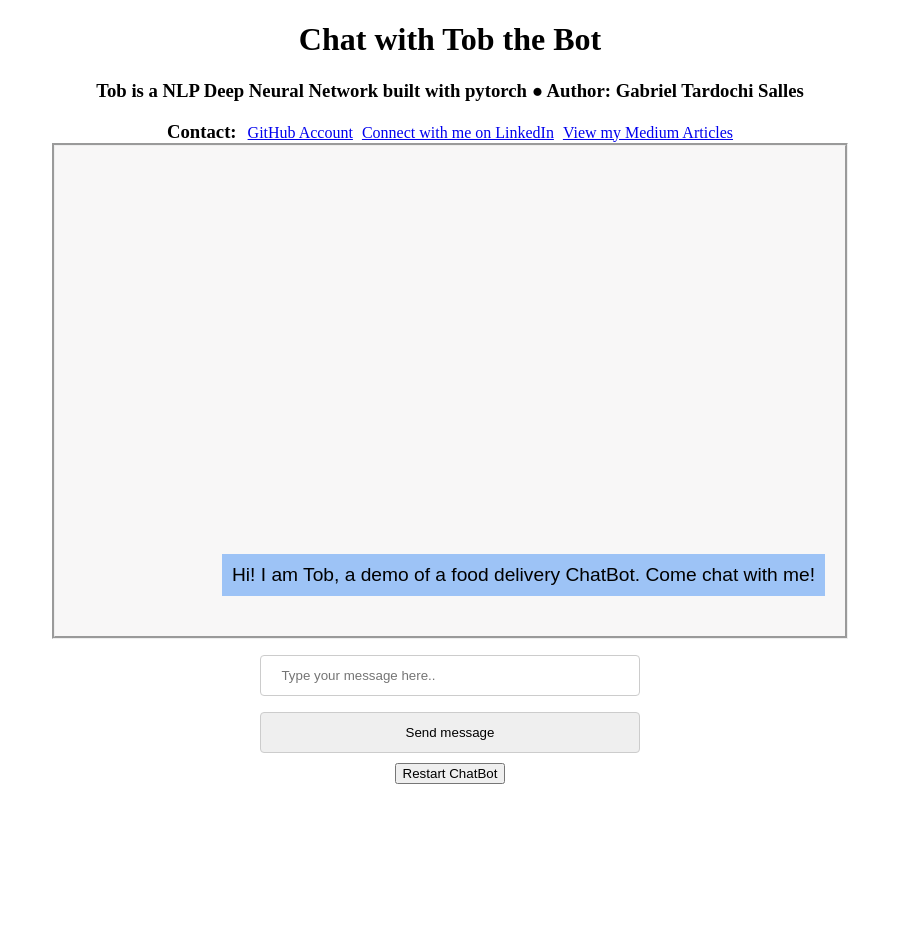
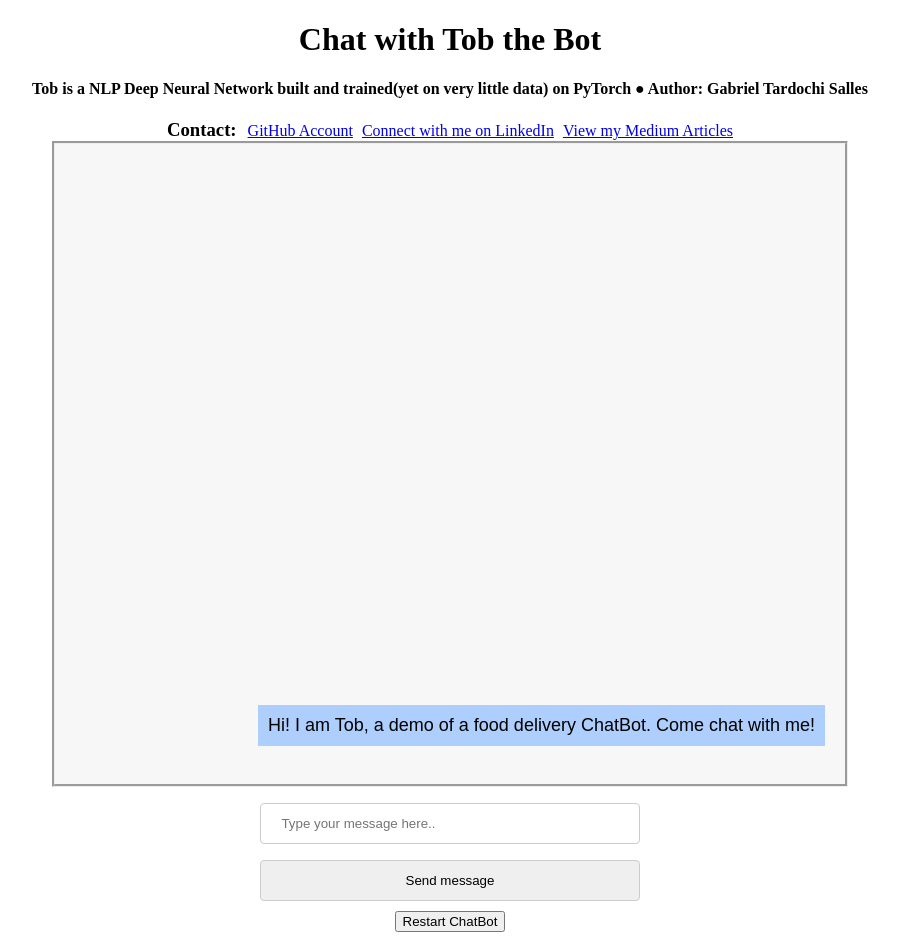
Before and after one commit to gabrieltardochi/food-delivery-chatbot-nlp-and-deep-learning, a Flask app: page / in a window 1280 px wide. Shown: the whole page, without its empty margins (190-1089 px from the left). Before the commit the page ends 784 px from the top, so only its background shows below. Run offline with Flask 2, Linux system fonts and the light colour scheme.

Commit message:
first simple version with flask

```diff
--- a/main.py
+++ b/main.py
@@ -55,7 +55,7 @@ def answer_raw_sentence(sentence, all_words, intents, tags, mdl, device):
             if tag == intent["tag"]:
                 return random.choice(intent['responses'])
     else:
-        return "Im not trained to understand that yet.. please try something else!"
+        return "Im not ready to understand that yet.. please try something else!"
 
 
 @app.route('/')
@@ -70,7 +70,7 @@ def add_msg_and_predict():
     global msgs
     sentence = request.form['content']
     if not sentence:
-        return render_template('list.html', msgs=msgs)
+        return render_template('home.html', msgs=msgs)
     msgs += [Markup(f'<p class="pother">{sentence}</p>')]
 
     answer = answer_raw_sentence(sentence, all_words, intents, tags, model, device)
--- a/templates/home.html
+++ b/templates/home.html
@@ -15,7 +15,7 @@
             background: rgb(248, 247, 247);
             padding: 20px;
             width: 750px;
-            height: 450px;
+            height: 600px;
             overflow-y: auto;
             display: flex;
             border-style: groove;
@@ -24,9 +24,8 @@
 
         .pbot {
             font-family: Arial;
-            font-size: larger;
-            background: #8ab9f7d2;
-            display:inline-block;
+            font-size: large;
+            background: #9ec8ffd2;
             padding: 10px;
             clear: both;
             float: right;
@@ -34,11 +33,10 @@
 
         .pother {
             font-family: Arial;
-            font-size: larger;
+            font-size: large;
             padding: 10px;
             align-self: flex-end;
             background: #ddd;
-            display:inline-block;
             clear: both;
             float: left;
         }
@@ -48,8 +46,8 @@
 <body">
     <center>
         <h1>Chat with Tob the Bot</h1>
-        <h3>Tob is a NLP Deep Neural Network built with pytorch ● Author: Gabriel Tardochi Salles</h5>
-        <h3 style="display: inline;">Contact:</h2>
+        <h4>Tob is a NLP Deep Neural Network built and trained(yet on very little data) on PyTorch ● Author: Gabriel Tardochi Salles</h4>
+        <h3 style="display: inline;">Contact:</h4>
         <a href="https://github.com/ga-tardochisalles" style="margin-left: 7px;display: inline" target="_blank">GitHub Account</a>
         <a href="https://www.linkedin.com/in/gabriel-tardochi-salles-a1653a193/" style="margin-left: 5px;display: inline" target="_blank">Connect with me on LinkedIn</a>
         <a href="https://ga-tardochisalles.medium.com/" style="margin-left: 5px;display: inline" target="_blank">View my Medium Articles</a>
```
